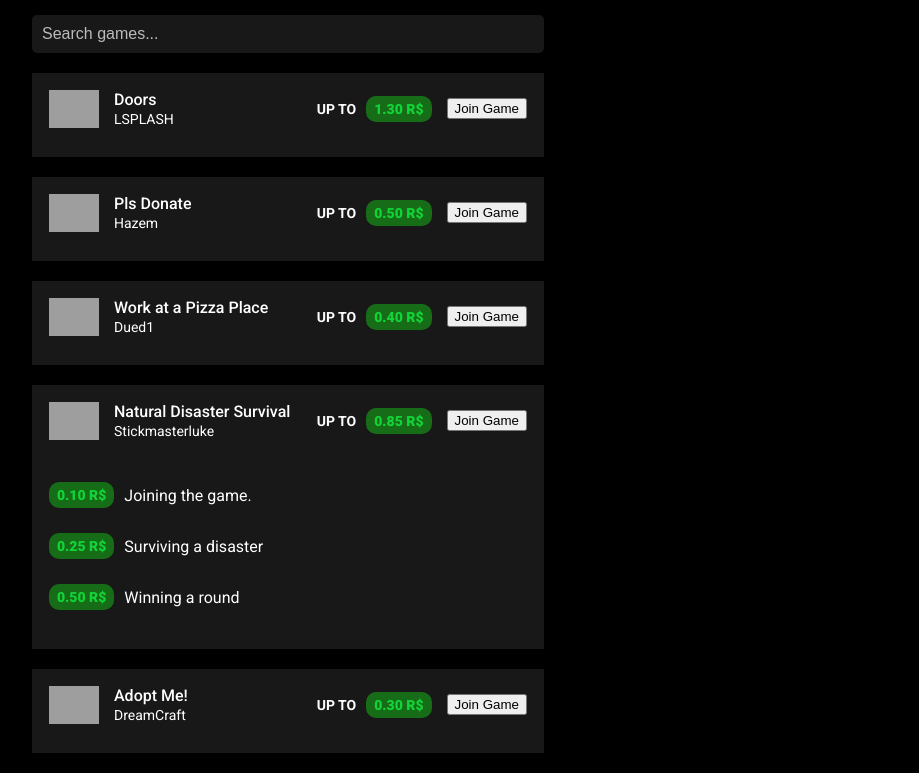
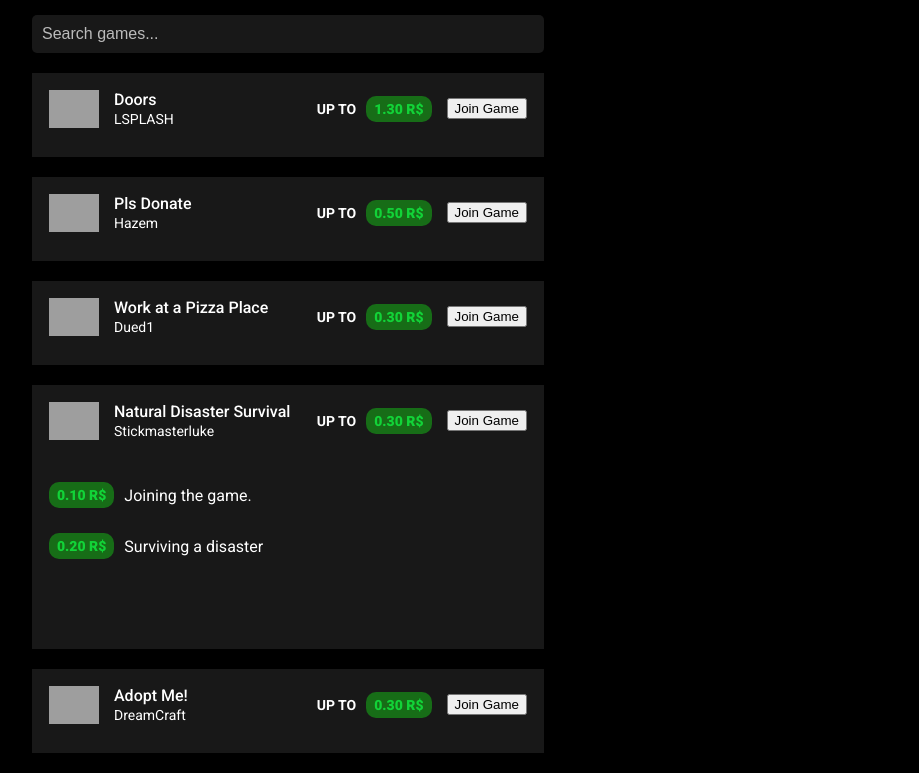
Before and after one commit to AlemDevCo/PaidGames, a plain HTML site: page index.html in a window 1280 px wide. Both pictures are taken after a click on the element 640 px from the left and 512 px from the top of the page. Shown: the part 85-858 px from the top of the page, without its empty margins (352-1271 px from the left). Drawn offline with Linux system fonts and the light colour scheme; grey boxes are pictures that could not be loaded.

Commit message:
Update index.html

```diff
--- a/index.html
+++ b/index.html
@@ -114,7 +114,7 @@
                 </div>
                 <div class="taskContent">
                     <div class="apBox">
-                        <p class="amountPossible">0.30 R$</p>
+                        <p class="amountPossible">0.20 R$</p>
                     </div>
                     <p class="task">Delivering a pizza</p>
                 </div>
@@ -144,16 +144,10 @@
                 </div>
                 <div class="taskContent">
                     <div class="apBox">
-                        <p class="amountPossible">0.25 R$</p>
+                        <p class="amountPossible">0.20 R$</p>
                     </div>
 
                     <p class="task">Surviving a disaster</p>
-                </div>
-                <div class="taskContent">
-                    <div class="apBox">
-                        <p class="amountPossible">0.50 R$</p>
-                    </div>
-                    <p class="task">Winning a round</p>
                 </div>
             </div>
         </div>
@@ -183,7 +177,7 @@
                     <div class="apBox">
                         <p class="amountPossible">0.20 R$</p>
                     </div>
-                    <p class="task">Caring for a pet</p>
+                    <p class="task">Doing one task for your pet</p>
                 </div>
             </div>
         </div>
```
